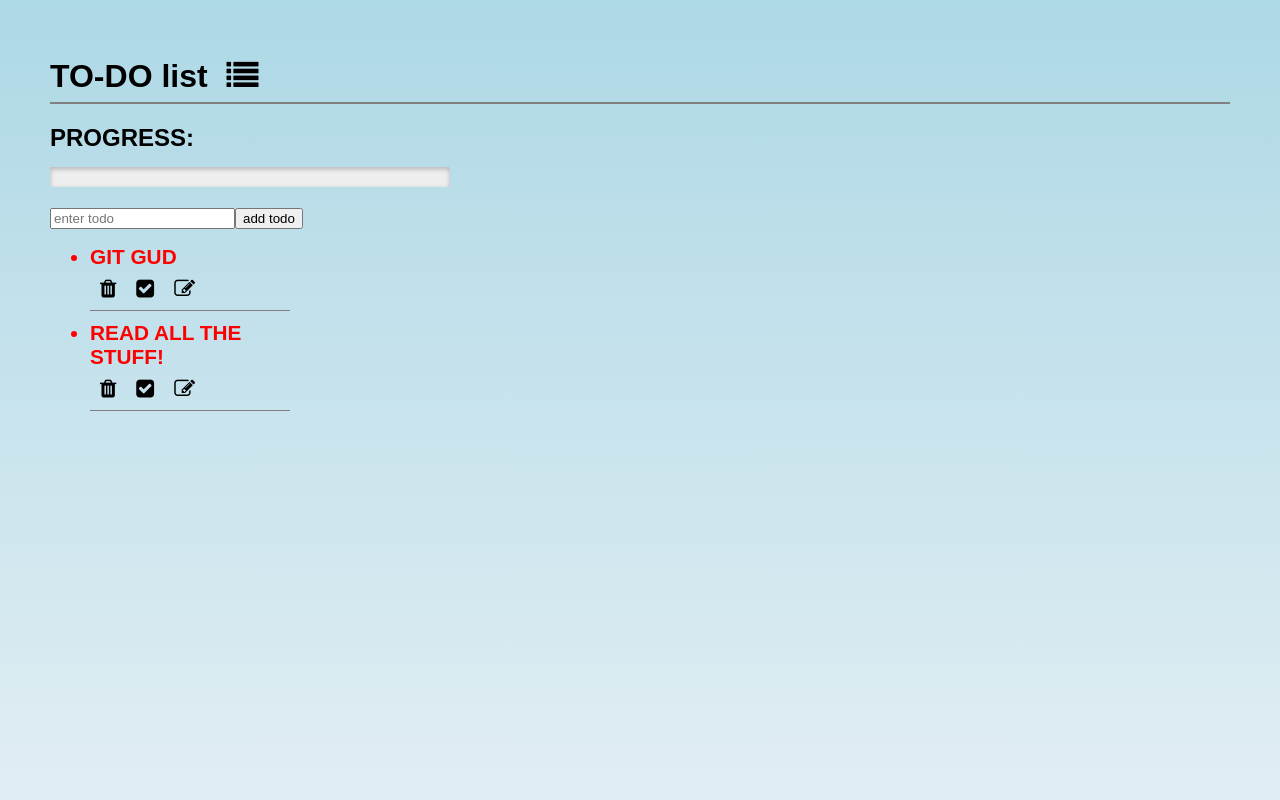
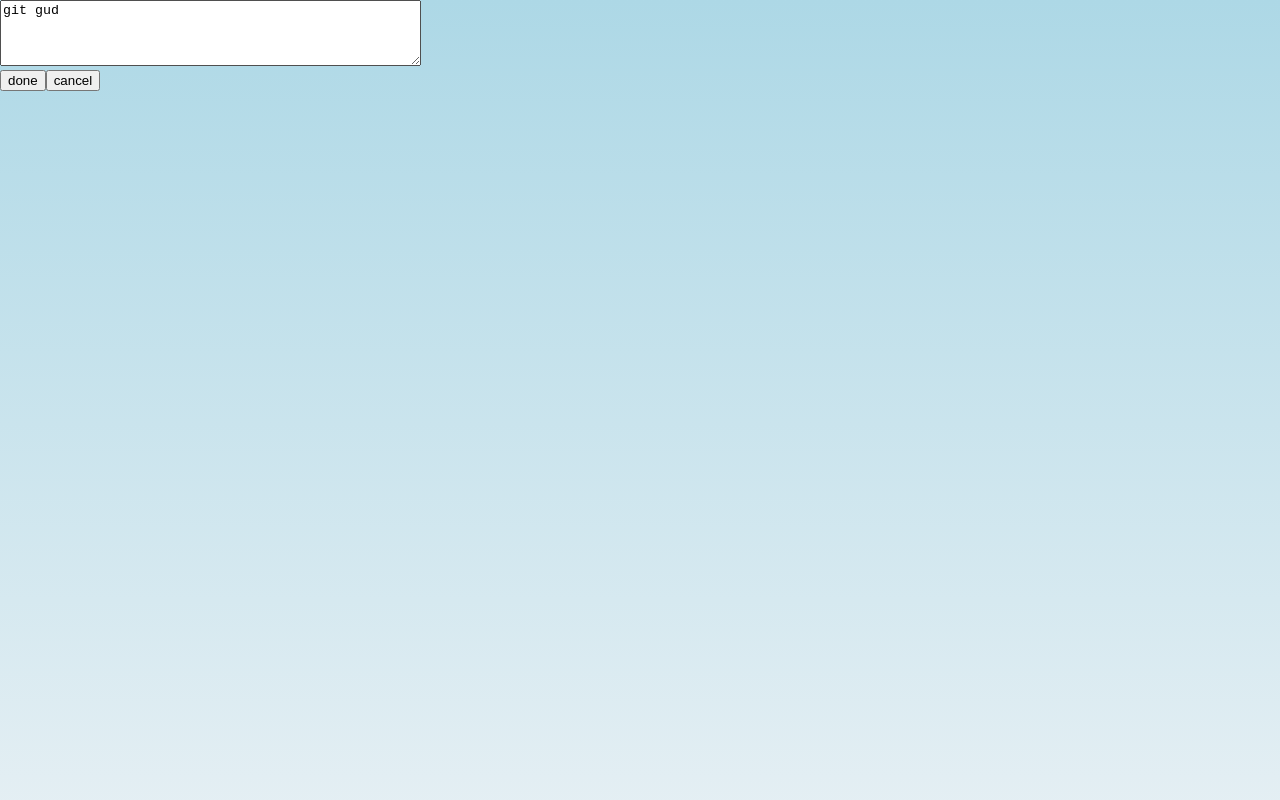
Before and after one commit to Chickynuggie/react-redux, a React (Create React App) app: page / in a window 1280 px wide. Both pictures are taken after a click on the link 184 px from the left and 288 px from the top of the page. Shown: the top 800 px of the page. Built offline with nearby package versions, Linux system fonts and the light colour scheme.

Commit message:
refactor universe2

```diff
--- a/src/App.js
+++ b/src/App.js
@@ -2,8 +2,9 @@ import React from 'react';
 import { connect } from 'react-redux';
 import './App.css';
 import '../node_modules/font-awesome/css/font-awesome.css';
-import { addTodo, removeTodo, toggleTodo, updateProgress } from './actions/actions.js'
+import { addTodo, removeTodo, toggleTodo, updateProgress, editTodo, closeEditform, saveTodo } from './actions/actions.js'
 import ToDo from './components/todoitem.js'
+import EditForm from './components/editform.js';
 
 let App = (store) => {
 
@@ -13,7 +14,7 @@ let App = (store) => {
     dispatch(removeTodo(todoId));
   }
 
-  const toggle = (todoId) => {
+  const toggleCompletion = (todoId) => {
     dispatch(toggleTodo(todoId));
   }
 
@@ -21,6 +22,27 @@ let App = (store) => {
     dispatch(updateProgress());
   }
 
+  const editTodoItem = (todo) => {
+    dispatch(editTodo(todo));
+  }
+
+  const closeEditing = () => {
+    dispatch(closeEditform());
+  }
+
+  const saveItem = (id, newText) => {
+    dispatch(saveTodo(id, newText));
+  }
+
+  if (store.editing) {
+    return (
+      <EditForm
+        todo={store.editing}
+        close={closeEditing}
+        save={saveItem}
+      />
+    )
+  } else {
     return (
       <div className="App">
         <h1>TO-DO list <i className="fa fa-list" aria-hidden="true"></i></h1>
@@ -32,12 +54,11 @@ let App = (store) => {
             store.todos.map((todo) =>
               <ToDo
                 key={todo.id}
-              id={todo.id}
-              todo={todo.text}
-              completed={todo.done}
+                todo={todo}
                 remove={remove}
-              toggle={toggle}
+                toggle={toggleCompletion}
                 update={update}
+                edit={editTodoItem}
               />
             )
           }
@@ -45,11 +66,13 @@ let App = (store) => {
       </div>
     );
   }
+}
 
 const mapStateToProps = (state) => {
   return {
     todos: state.todos,
-    progress: state.progress
+    progress: state.progress,
+    editing: state.editing
   }
 }
 
--- a/src/actions/actions.js
+++ b/src/actions/actions.js
@@ -18,4 +18,19 @@ const updateProgress = () => ({
     type: 'UPDATE_PROGRESS'
 })
 
-export { addTodo, removeTodo, toggleTodo, updateProgress };
+const editTodo = (todo) => ({
+    type: 'EDIT_TODO',
+    todo
+})
+
+const closeEditform = () => ({
+    type: 'CLOSE_EDITFORM'
+})
+
+const saveTodo = (id, newText) => ({
+    type: 'SAVE_TODO',
+    id,
+    newText
+})
+
+export { addTodo, removeTodo, toggleTodo, updateProgress, editTodo, closeEditform, saveTodo };
--- /dev/null
+++ b/src/components/editform.js
@@ -0,0 +1,16 @@
+import React, { Component } from 'react';
+
+class EditForm extends Component {
+
+    render() {
+        return (
+            <form>
+                <textarea rows="4" cols="50" ref={(input) => {this.input = input}} defaultValue={this.props.todo.text} /><br />
+                <input type="button" value="done" onClick={() => { this.props.save(this.props.todo.id, this.input.value) }} />
+                <input type="button" value="cancel" onClick={() => { this.props.close() }} />
+            </form>
+        )
+    }
+}
+
+export default EditForm;
--- a/src/components/todoitem.js
+++ b/src/components/todoitem.js
@@ -4,11 +4,11 @@ class ToDo extends Component {
 
     render() {
         return (
-            <li key={this.props.id} id={this.props.id} className={'task-completion-' + this.props.completed}>
-                {this.props.todo} <br />
-                <a href="#" onClick={() => { this.props.remove(this.props.id); this.props.update(); }}><i className="fa fa-trash" aria-hidden="true"></i></a>
-                <a href="#" onClick={() => { this.props.toggle(this.props.id); this.props.update(); }}><i className="fa fa-check-square" aria-hidden="true"></i></a>
-                <a><i className="fa fa-pencil-square-o" aria-hidden="true"></i></a>
+            <li key={this.props.todo.id} id={this.props.todo.id} className={'task-completion-' + this.props.todo.done}>
+                {this.props.todo.text} <br />
+                <a href="#" onClick={() => { this.props.remove(this.props.todo.id); this.props.update(); }}><i className="fa fa-trash" aria-hidden="true"></i></a>
+                <a href="#" onClick={() => { this.props.toggle(this.props.todo.id); this.props.update(); }}><i className="fa fa-check-square" aria-hidden="true"></i></a>
+                <a href="#" onClick={() => { this.props.edit(this.props.todo); }}><i className="fa fa-pencil-square-o" aria-hidden="true"></i></a>
             </li>
         )
     }
--- a/src/index.js
+++ b/src/index.js
@@ -8,7 +8,11 @@ import App from './App';
 import './index.css';
 
 let store = createStore(reducer,
-  { todos: [{ text: 'git gud', id: Date.now(), done: false }], progress: 0 },
+  {
+    todos: [{ text: 'git gud', id: Date.now(), done: false }],
+    progress: 0,
+    editing: false
+  },
   applyMiddleware(
     thunkMiddleware
   ));
--- a/src/reducer.js
+++ b/src/reducer.js
@@ -13,14 +13,34 @@ const reducer = (state = {}, action) => {
                 todos: state.todos.map((todo) => {
                     if (todo.id === action.id) {
                         return { ...todo, done: !todo.done }
-                    }else {
+                    } else {
                         return todo
                     }
                 })
             });
         case 'UPDATE_PROGRESS':
-           return Object.assign({}, state, {
-                progress : state.todos.filter((todo) => todo.done).length
+            return Object.assign({}, state, {
+                progress: state.todos.filter((todo) => todo.done).length
+            });
+        case 'EDIT_TODO':
+            return Object.assign({}, state, {
+                editing: action.todo
+            });
+        case 'CLOSE_EDITFORM':
+            return Object.assign({}, state, {
+                editing: false
+            });
+        case 'SAVE_TODO':
+            return Object.assign({}, state, {
+                editing: false,
+                todos: state.todos.map((todo) => {
+                    if (todo.id === action.id) {
+                        console.log(action.newText);
+                        return { ...todo, text: action.newText }
+                    } else {
+                        return todo
+                    }
+                })
             });
 
         default:
```
Also changed, not shown: src/components/category.js (added, +30 -0 lines). Lines whose indentation alone changed are shown as unchanged.
